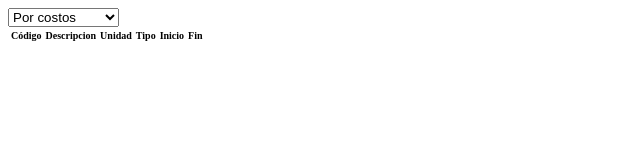
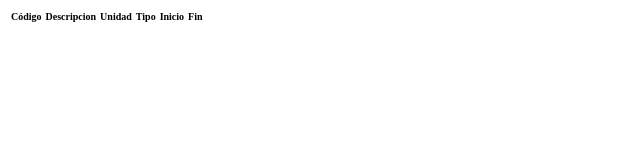
Before and after one commit to m3co/arca-flujo-recursos, a website: page static/index.html in a window 1280 px wide. Shown: the whole page, without its empty margins (0-640 px from the left). Drawn offline with nearby package versions, Linux system fonts and the light colour scheme; no server answers.

Commit message:
Espere y piense bien antes de continuar

```diff
--- a/static/index.html
+++ b/static/index.html
@@ -28,7 +28,7 @@
   </head>
   <body>
     <div class="tooltip" style="opacity:0;"></div>
-    <select>
+    <select hidden>
       <option value="cost">Por costos</option>
       <option value="qop">Por cantidades</option>
     </select>
```
